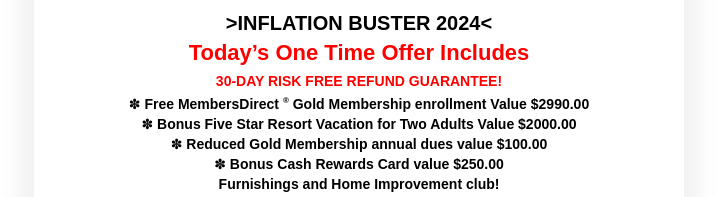
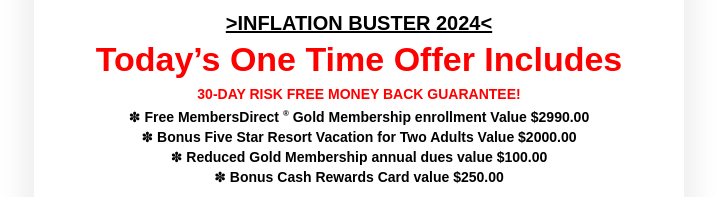
Before and after one commit to tajuddin1/WorkFile-Select-Offer, a plain HTML site: page index.html in a window 1280 px wide. Shown: the part 808-1005 px from the top of the page, without its empty margins (281-998 px from the left). Drawn offline with Linux system fonts and the light colour scheme.

Commit message:
Update S

```diff
--- a/index.html
+++ b/index.html
@@ -240,15 +240,14 @@
         <div class="video_wrapper">
             <div style="padding:56.25% 0 0 0;position:relative;"><iframe src="https://player.vimeo.com/video/871503658?h=d0d1b23060&title=0&byline=0&portrait=0" style="position:absolute;top:0;left:0;width:100%;height:100%;" frameborder="0" allow="autoplay; fullscreen; picture-in-picture" allowfullscreen></iframe></div><script src="https://player.vimeo.com/api/player.js"></script>
         </div>
-        <h3 class="heading_3" style="color: #000;"><b>>INFLATION BUSTER 2024<</b></h3>
-        <h2 class="heading_2" style="color: #f00;"><b>Today’s One Time Offer Includes</b></h2>
-        <p class="paragrap_text" style="color: #f00;"><b>30-DAY RISK FREE  REFUND GUARANTEE!</b></p>
+        <h3 class="heading_3" style="color: #000; text-decoration: underline;"><b>>INFLATION BUSTER 2024<</b></h3>
+        <h1 class="heading_2" style="color: #f00;"><b>Today’s One Time Offer Includes</b></h1>
+        <p class="paragrap_text" style="color: #f00;"><b> 30-DAY RISK FREE MONEY BACK GUARANTEE!</b></p>
         <ul class="list_wrapper">
             <li><p> <b><span style="font-weight: 400;">✽</span> Free MembersDirect <sup style="font-size: 8px;">®</sup> Gold Membership enrollment Value $2990.00</b></p></li>
             <li><p> <b><span style="font-weight: 400;">✽</span> Bonus Five Star Resort Vacation for Two Adults Value $2000.00</b></p></li>
             <li><p> <b><span style="font-weight: 400;">✽</span> Reduced Gold Membership annual dues value $100.00</b></p></li>
             <li><p> <b><span style="font-weight: 400;">✽</span> Bonus Cash Rewards Card value $250.00</b></p></li>
-            <li><p> <b> Furnishings and Home Improvement club!</b></p></li>
         </ul>
         <p class="paragrap_text mt-15" style="text-decoration: underline; color: #f00;"><b>YES I WANT TO CLAIM TODAYS SAVINGS & BONUSES VALUED AT $5340.00</b></p>
         <p class="paragrap_text mt-15"><b>And pay just $199.00 yearly for full Gold access in the nations #1 Home <br>Furnishings and Home Improvement club!</b></p>
```
